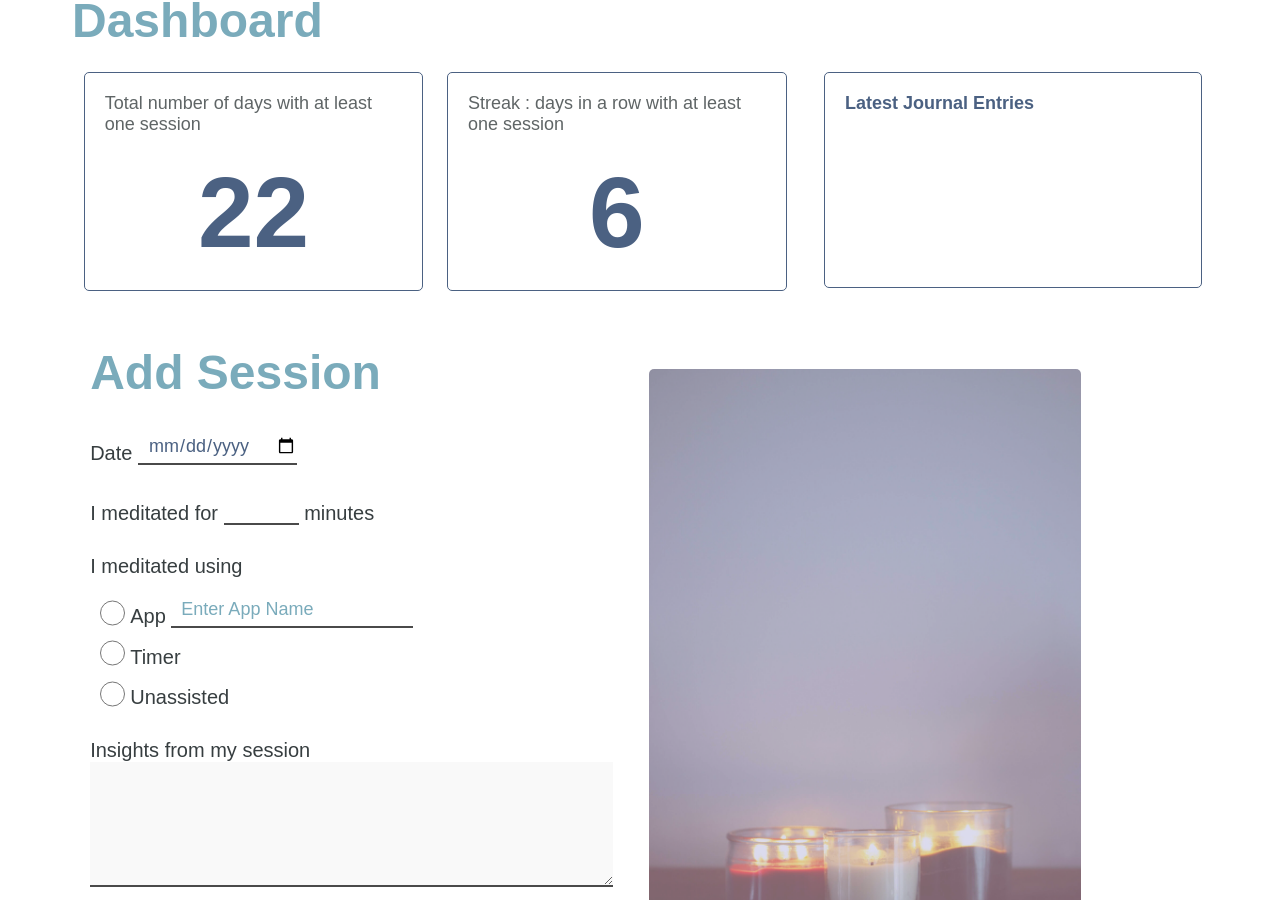
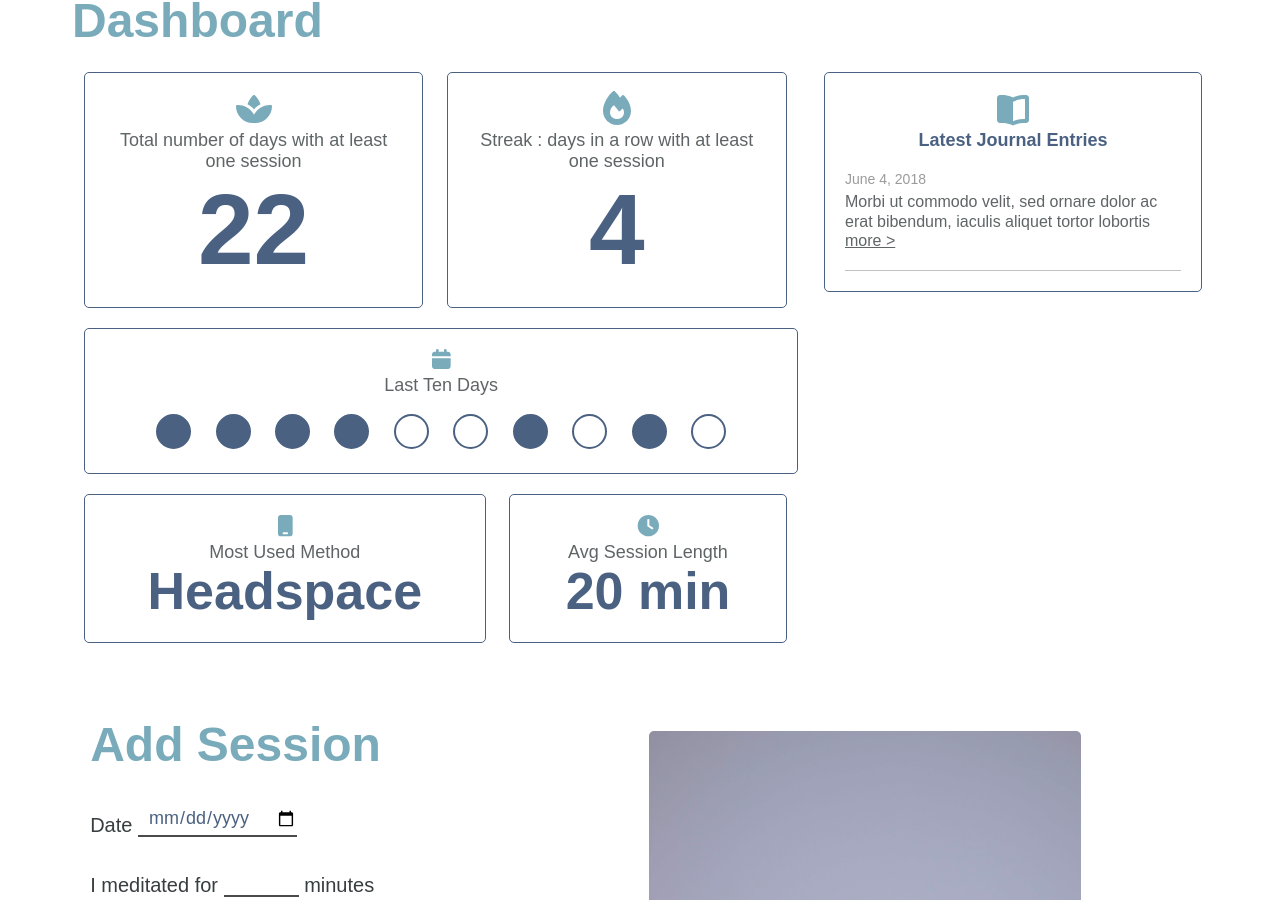
Before and after one commit to jes-a/meditation-app-fullstack-capstone, a website: page public/index.html in a window 1280 px wide. Shown: the part 1573-2473 px from the top of the page. Drawn offline with nearby package versions, Linux system fonts and the light colour scheme; files whose address does not match are found by name; a web font is replaced by a local one.

Commit message:
Add rows to Dashboard

```diff
--- a/public/css/float-grid.css
+++ b/public/css/float-grid.css
@@ -32,7 +32,7 @@
 /* Mobile Defaults */
 .col-1, .col-2, .col-3, .col-4, .col-5,
 .col-6, .col-7, .col-8, .col-9, .col-10,
-.col-11 .col-12 {
+.col-11, .col-12 {
   width: 100%;
 }
 
--- a/public/css/style.css
+++ b/public/css/style.css
@@ -100,7 +100,6 @@ h4 {
   font-weight: 400;
   font-size: 1.125rem;
   color: #5F6566;
-  padding-bottom: 20px;
 }
 
 h5 {
@@ -396,6 +395,7 @@ nav {
 }
 
 /* Dashboard Section Mobile */
+
 .stat-row {
   max-width: 1200px;
   clear: both;
@@ -415,10 +415,14 @@ nav {
 }
 
 .stat-box {
+  width: 100%;
   background: #FFFFFF;
   border: 1px solid #4B6182;
   border-radius: 5px;
   padding: 20px;
+  display: inline-block;
+  text-align: center;
+  overflow-wrap: break-word;
 }
 
 .stat-big {
@@ -432,9 +436,63 @@ nav {
   margin: 0 auto;
 }
 
+.stat-empty {
+  display: inline-block;
+  width: 35px;
+  height: 35px;
+  background: #FFFFFF;
+  border: 2px solid #4B6182;
+  border-radius: 50%;
+  margin-top: 18px ;
+  margin-left: 10px;
+  margin-right: 10px;
+}
+
+.stat-filled {
+  background: #4B6182;
+}
+
+.stat-small {
+  font-family: 'aglet-slab', sans-serif;
+  font-weight: 700;
+  font-style: normal;
+  font-size: 3rem;
+  color: #4B6182;
+  display: block;
+  text-align: center;
+  margin: 0 auto;
+}
+
+.stat-box .svg-inline--fa {
+  color: #7AABBB;
+  margin-bottom: 5px;
+}
+
 .sb h4 {
   font-weight: 700;
   color: #4B6182;
+}
+
+.latest-entry {
+  text-align: left;
+  margin-top: 20px;
+  padding-bottom: 20px;
+  border-bottom: 1px solid #C1C1C1;
+}
+
+.latest-entry h6 {
+  font-weight: 400;
+  color: #9B9B9B;
+  padding-bottom: 5px;
+}
+
+.latest-entry p {
+  color: #5F6566;
+  text-overflow: ellipsis;
+}
+
+.latest-entry span {
+  text-decoration: underline;
 }
 
 /* Session Form Mobile */
@@ -615,7 +673,7 @@ select {
   }
 
   .stat-row {
-    margin: 0px 0px 0px 72px;
+    margin: 0px 0px 20px 72px;
     padding: 0;
   }
 
@@ -630,12 +688,16 @@ select {
 
   }
 
-  .stat-box {
+/*   .stat-box {
     min-height: 13.5rem;
-  }
+  } */
 
   .stat-big {
     font-size: 6.25rem;
+  }
+
+  .stat-small {
+    font-size: 3.25rem;
   }
 
 /* Add Session Form Section */
@@ -648,7 +710,7 @@ select {
   }
 
   .img-div-session {
-      margin-top: 78px;
+      margin-top: 68px;
 
   }
 
--- a/public/index.html
+++ b/public/index.html
@@ -124,14 +124,52 @@
         <div class="stat-row">
             <div class="col col-6">
               <div class="stat-box">
+                <i class="fas fa-spa fa-2x"></i>
                 <h4>Total number of days with at least one session</h4>
                 <span class="stat-big">22</span>
               </div>
             </div>
             <div class="col col-6">
               <div class="stat-box">
+                <i class="fas fa-fire fa-2x"></i>
                 <h4>Streak : days in a row with at least one session</h4>
-                <span class="stat-big">6</span>
+                <span class="stat-big">4</span>
+              </div>
+            </div>
+        </div>
+        <div class="stat-row">
+            <div class="col col-12">
+              <div class="stat-box">
+                <i class="fas fa-calendar fa-lg"></i>
+                <h4>Last Ten Days</h4>
+                <div class="stat-circles">
+                  <div class="stat-1 stat-empty stat-filled"></div>
+                  <div class="stat-2 stat-empty stat-filled"></div>
+                  <div class="stat-3 stat-empty stat-filled"></div>
+                  <div class="stat-4 stat-empty stat-filled"></div>
+                  <div class="stat-5 stat-empty"></div>
+                  <div class="stat-6 stat-empty"></div>
+                  <div class="stat-7 stat-empty stat-filled"></div>
+                  <div class="stat-8 stat-empty"></div>
+                  <div class="stat-9 stat-empty stat-filled"></div>
+                  <div class="stat-10 stat-empty"></div>
+                </div>
+              </div>
+            </div>
+        </div>
+        <div class="stat-row">
+            <div class="col col-7">
+              <div class="stat-box">
+                <i class="fas fa-mobile fa-lg"></i>
+                <h4>Most Used Method</h4>
+                <span class="stat-small">Headspace</span>
+              </div>
+            </div>
+            <div class="col col-5">
+              <div class="stat-box">
+                <i class="fas fa-clock fa-lg"></i>
+                <h4>Avg Session Length</h4>
+                <span class="stat-small">20 min</span>
               </div>
             </div>
         </div>
@@ -139,7 +177,15 @@
     <section class="sb">
         <div class="col sb-col col-12">
           <div class="stat-box">
-                <h4>Latest Journal Entries</h4>
+            <i class="fas fa-book-open fa-2x"></i>
+            <h4>Latest Journal Entries</h4>
+              <div class="latest-entry">
+                  <h6>June 4, 2018</h6>
+                  <p class="latest-text">
+                    Morbi ut commodo velit, sed ornare dolor ac erat bibendum, iaculis aliquet tortor lobortis
+                  </p>
+                  <span>more ></span>
+              </div>
           </div>
         </div>
     </section>
```
